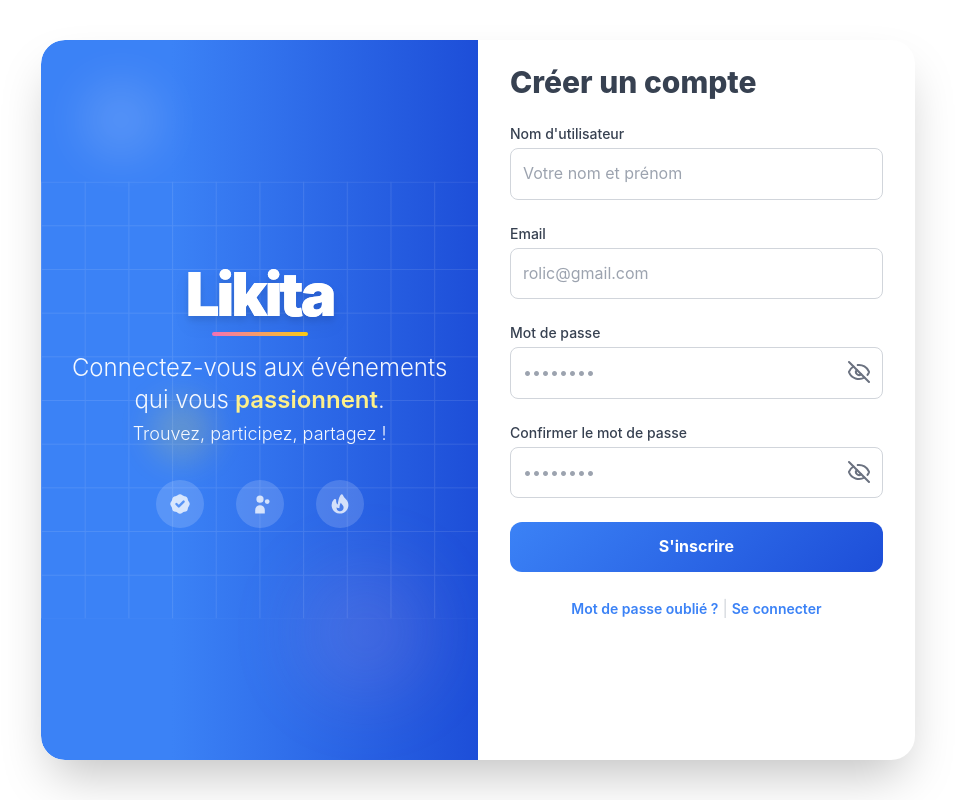
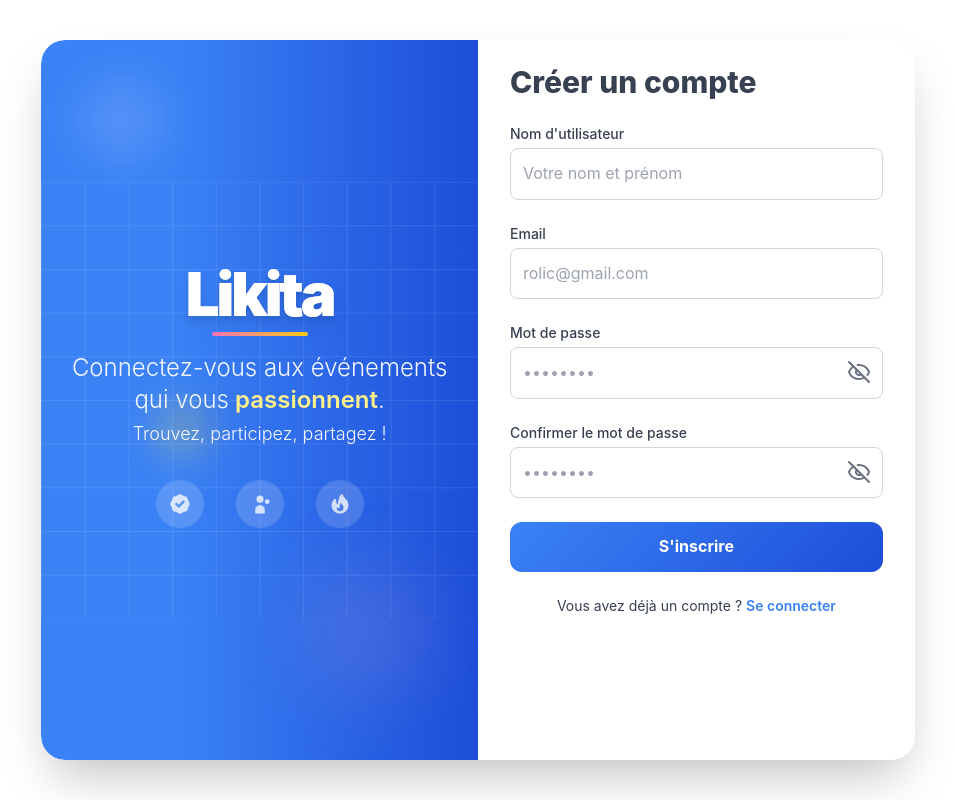
Before and after one commit to RoroPama/likita_app_web, a React (Vite) app: page /register in a window 1280 px wide. Shown: the whole page, without its empty margins (162-1117 px from the left). Built offline with nearby package versions, Linux system fonts and the light colour scheme.

Commit message:
[UPDATED]: register page updated

```diff
--- a/src/pages/Auth/RegisterPage.tsx
+++ b/src/pages/Auth/RegisterPage.tsx
@@ -96,13 +96,9 @@ const RegisterPage: React.FC<RegisterPageProps> = ({ action }) => {
           disabled={isLoading}
         />
         <div className="flex flex-row items-center justify-center gap-1">
-          <TextButton
-            label="Mot de passe oublié ?"
-            Action={() => {
-              alert("Mot de passe oublié");
-            }}
-          />
-          <span className="text-gray-300"> | </span>
+          <label htmlFor="" className="text-sm text-gray-700">
+            Vous avez déjà un compte ?
+          </label>
           <TextButton label="Se connecter" Action={action} />
         </div>
       </div>
```
